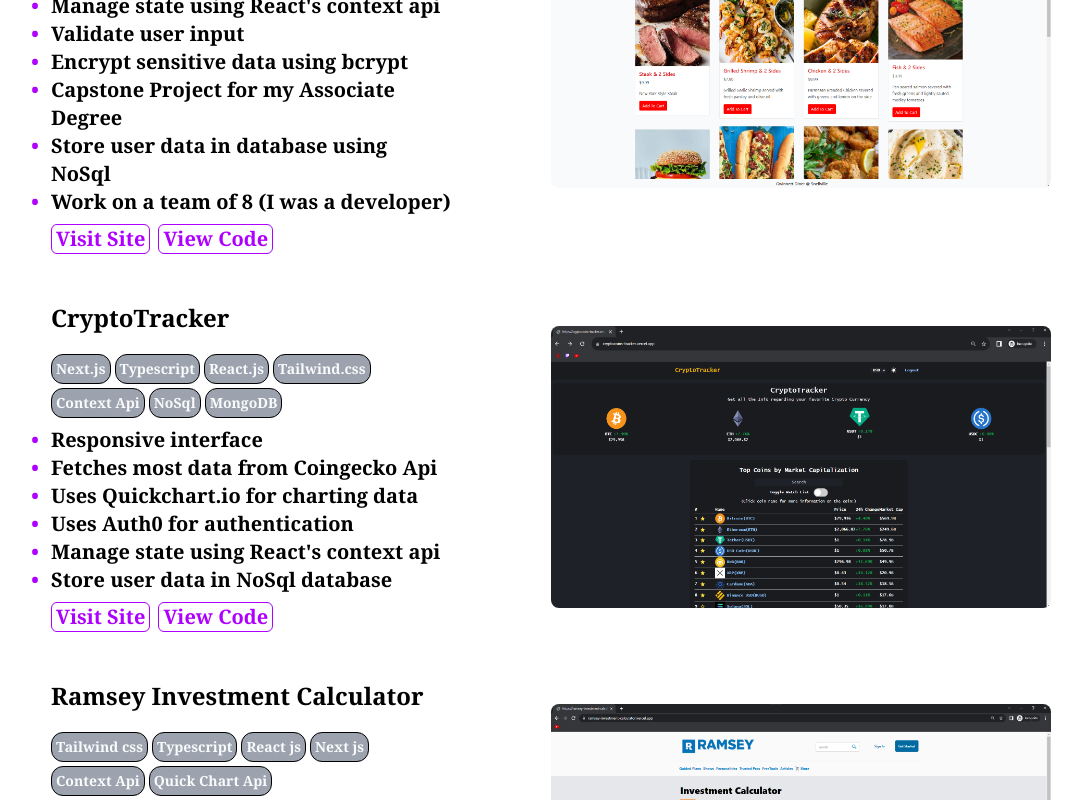
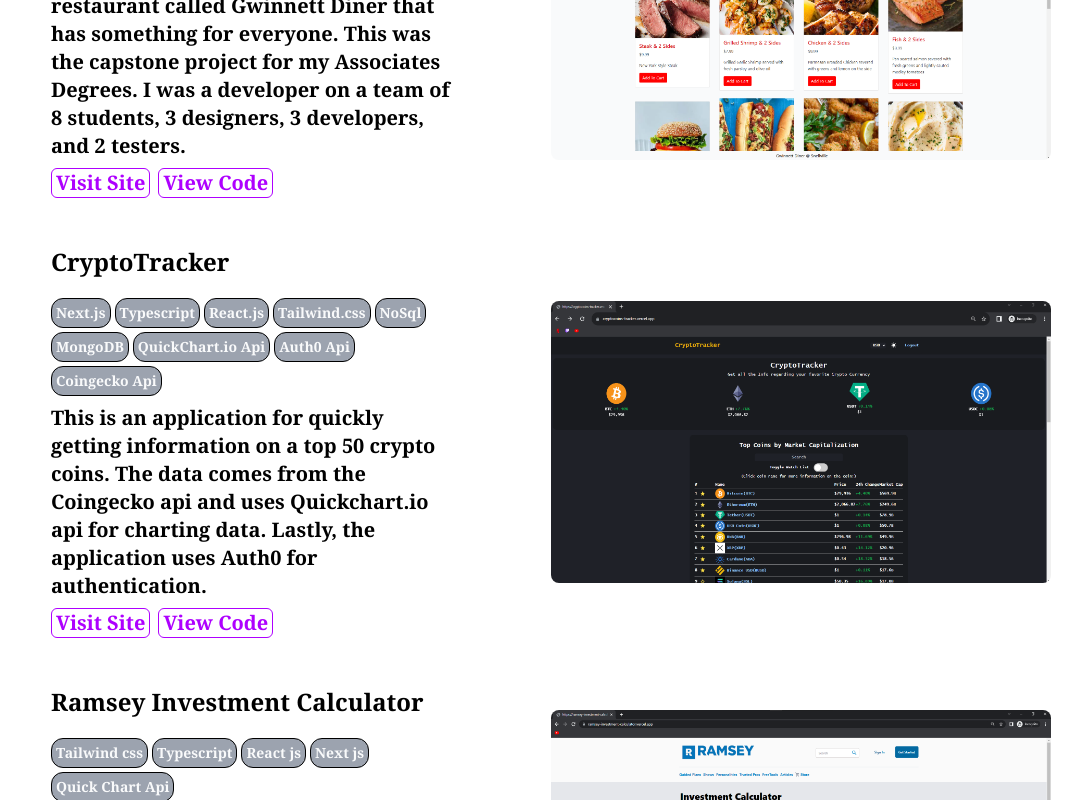
Before and after one commit to nsikan-na/portfolio, a Next.js app: page / in a window 1280 px wide. Shown: the part 1740-2540 px from the top of the page, without its empty margins (89-1171 px from the left). Built offline with nearby package versions, Linux system fonts and the light colour scheme.

Commit message:
changed descriptions of projects

```diff
--- a/components/ProjectTemplate.tsx
+++ b/components/ProjectTemplate.tsx
@@ -3,7 +3,7 @@
 const ProjectTemplate: React.FC<{
   title: string;
   skills: string[];
-  desc: string[];
+  desc: string;
   githubLink: string;
   demoLink: string;
   gif: string;
@@ -27,13 +27,9 @@
             </button>
           ))}
         </div>
-        <ul>
-          {desc.map((item: string) => (
-            <li className="font-semibold text-xl " key={item}>
-              {item}
-            </li>
-          ))}
-        </ul>
+        <div className="font-semibold text-xl ">
+          {desc}
+        </div>
         <div className="py-2 flex">
           <a href={demoLink} target="_blank">
             <button className=" px-1 primaryText primaryButton font-bold rounded-md text-xl">
--- a/components/Projects.tsx
+++ b/components/Projects.tsx
@@ -15,20 +15,11 @@
           "Typescript",
           "React.js",
           "Next.js",
-          "Context Api",
           "Bcrypt",
           "NoSql",
           "MongoDB",
         ]}
-        desc={[
-          `Responsive interface`,
-          `Manage state using React's context api`,
-          `Validate user input`,
-          `Encrypt sensitive data using bcrypt`,
-          `Capstone Project for my Associate Degree`,
-          `Store user data in database using NoSql`,
-          `Work on a team of 8 (I was a developer)`,
-        ]}
+        desc={`This is an e-commerce site for a restaurant called Gwinnett Diner that has something for everyone. This was the capstone project for my Associates Degrees. I was a developer on a team of 8 students, 3 designers, 3 developers, and 2 testers.`}
         githubLink="https://github.com/nsikan-na/Gwinnett_Dinner-v2"
         demoLink="https://gwinnett-diner-v2.vercel.app/"
         gif="diner"
@@ -40,18 +31,13 @@
           "Typescript",
           "React.js",
           "Tailwind.css",
-          "Context Api",
           "NoSql",
           "MongoDB",
+          "QuickChart.io Api",
+          "Auth0 Api",
+          "Coingecko Api",
         ]}
-        desc={[
-          `Responsive interface`,
-          `Fetches most data from Coingecko Api`,
-          `Uses Quickchart.io for charting data`,
-          `Uses Auth0 for authentication`,
-          `Manage state using React's context api`,
-          `Store user data in NoSql database`,
-        ]}
+        desc={`This is an application for quickly getting information on a top 50 crypto coins. The data comes from the Coingecko api and uses Quickchart.io api for charting data. Lastly, the application uses Auth0 for authentication.`}
         githubLink="https://github.com/nsikan-na/CryptoTracker"
         demoLink="https://cryptocoins-tracker.vercel.app/"
         gif="crypto"
@@ -63,16 +49,9 @@
           "Typescript",
           "React js",
           "Next js",
-          "Context Api",
           "Quick Chart Api",
         ]}
-        desc={[
-          "Responsive interface",
-          "Turn a psd into a website",
-          `Manage state using React's context api`,
-          "Validate user input",
-          "Consume charting api (QuickChart.io) asynchronously based off user input.",
-        ]}
+        desc={` The application is used to calculate the amount of money the user would have based off of validated input they enter. It uses the QuickChart.io for charting data. This is a clone of the Ramsey Solution calculator.`}
         githubLink="https://github.com/nsikan-na/investment_calulator"
         demoLink="https://ramsey-investment-calculator.vercel.app/"
         gif="investment"
```
